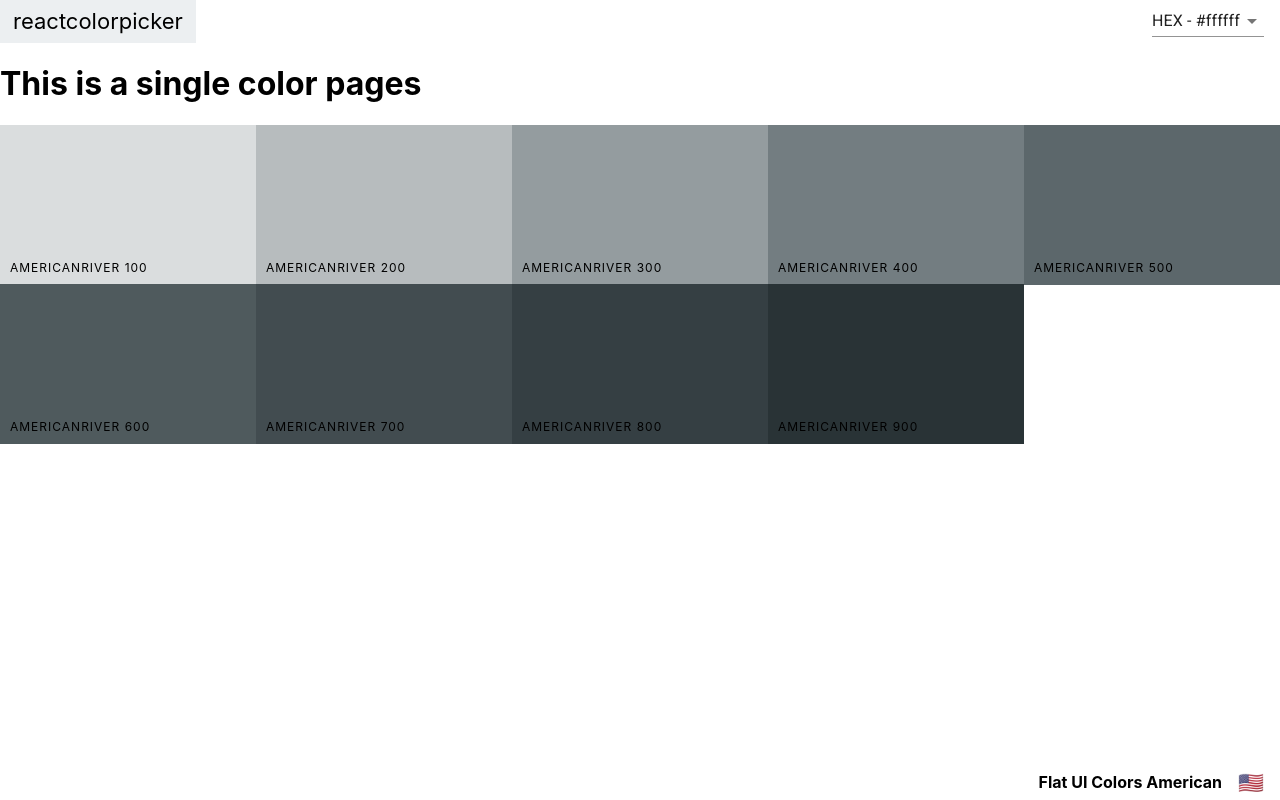
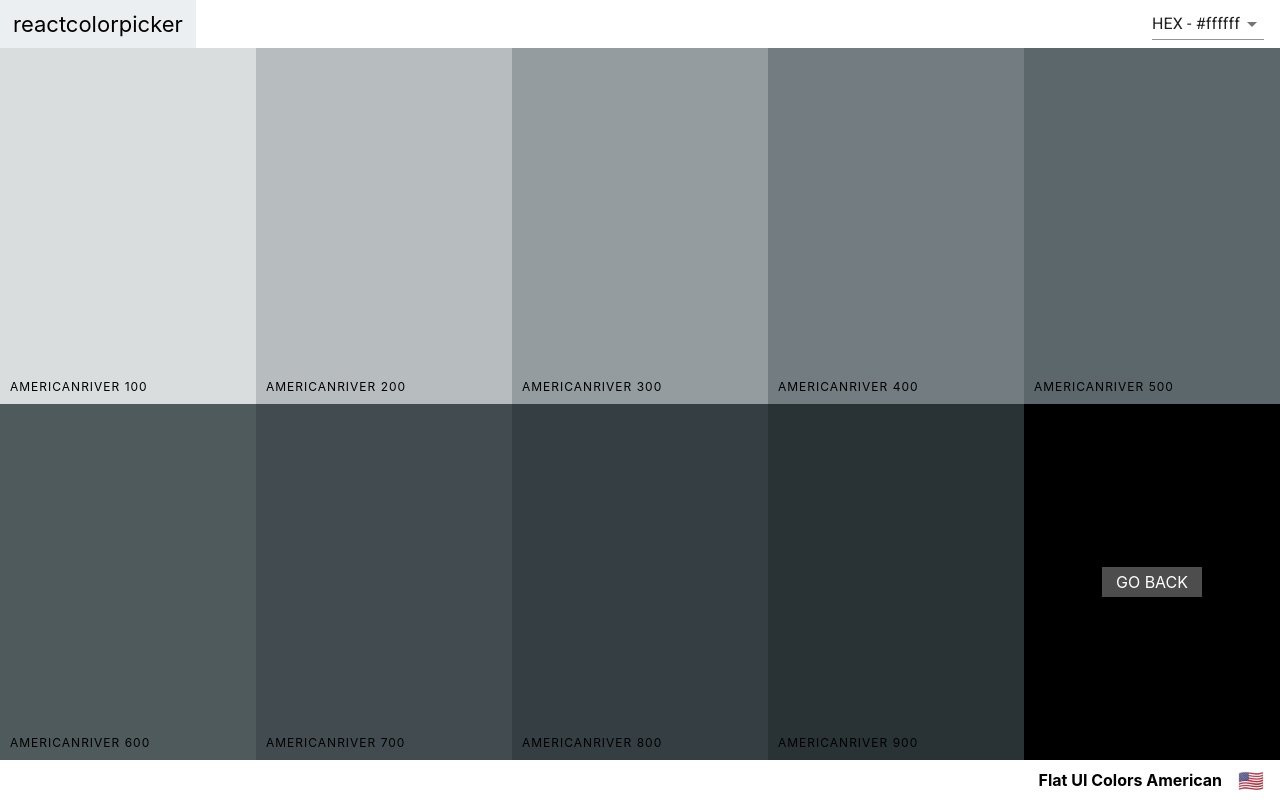
Before and after one commit to dipzcoded/dipzcoded_reactflatuicolor, a React (Create React App) app: page /palette/flat-ui-colors-american/americanriver in a window 1280 px wide. Built offline with nearby package versions, Linux system fonts and the light colour scheme.

Commit message:
add go back link to the single palette component

```diff
--- a/src/components/Palette.js
+++ b/src/components/Palette.js
@@ -11,7 +11,7 @@ const Palette = ({ match }) => {
   const paletteMatch = seedPalette.find(
     (color) => color.id === match.params.id
   );
-  console.log(paletteMatch);
+
   // passing the match palette to generatePalette func to create shades of colors
   const { colors, paletteName, emoji, id } = generatePalette(paletteMatch);
 
--- a/src/components/SingleColorPalette.js
+++ b/src/components/SingleColorPalette.js
@@ -1,11 +1,12 @@
 import React, { useState } from "react";
-import { withRouter } from "react-router-dom";
+import { withRouter, Link } from "react-router-dom";
 import { generatePalette } from "../colorHelpers";
 import ColorBox from "./ColorBox";
 import PaletteFooter from "./PaletteFooter";
 import Navbar from "./Navbar";
 import seedPalette from "../seed";
 import "../styled/Palette.css";
+import "../styled/ColorBox.css";
 
 const SingleColorPalette = ({ match }) => {
   const [format, setFormat] = useState("hex");
@@ -28,8 +29,6 @@ const SingleColorPalette = ({ match }) => {
   const { colors, paletteName, emoji } = generatePalette(paletteMatch);
   colorShades = gatherShades(colors, match.params.colorId);
 
-  console.log(colorShades);
-
   const colorBoxes = colorShades.map((color) => (
     <ColorBox
       key={color.name}
@@ -44,12 +43,25 @@ const SingleColorPalette = ({ match }) => {
   };
 
   return (
-    <div className="Palette">
+    <div className="SingleColorPalette Palette">
       {/* Navbar Component */}
       <Navbar onSelectChange={onSelectChange} showSlider={false} />
-      <h1>This is a single color pages</h1>
       {/* Color boxes component */}
-      <div className="Palette-colors">{colorBoxes}</div>
+      <div className="Palette-colors">
+        {colorBoxes}
+        {/* Add a go back button */}
+        <div className="go-back Colorbox">
+          <Link
+            style={{
+              textDecoration: "none",
+            }}
+            to={`/palette/${match.params.paletteId}`}
+            className="back-button"
+          >
+            Go Back
+          </Link>
+        </div>
+      </div>
       {/* Palette Footer */}
       <PaletteFooter paletteName={paletteName} emoji={emoji} />
     </div>
--- a/src/styled/ColorBox.css
+++ b/src/styled/ColorBox.css
@@ -8,7 +8,16 @@
   margin-bottom: -4.4px;
 }
 
-.Colorbox__copybtn {
+.Colorbox.go-back {
+  background-color: #000;
+}
+
+.SingleColorPalette .Colorbox {
+  height: 50%;
+}
+
+.Colorbox__copybtn,
+.back-button {
   width: 100px;
   height: 30px;
   position: absolute;
@@ -34,6 +43,10 @@
   -moz-transition: opacity 0.4s ease-in;
   -ms-transition: opacity 0.4s ease-in;
   -o-transition: opacity 0.4s ease-in;
+}
+
+.back-button {
+  opacity: 1;
 }
 
 .Colorbox:hover .Colorbox__copybtn {
```
